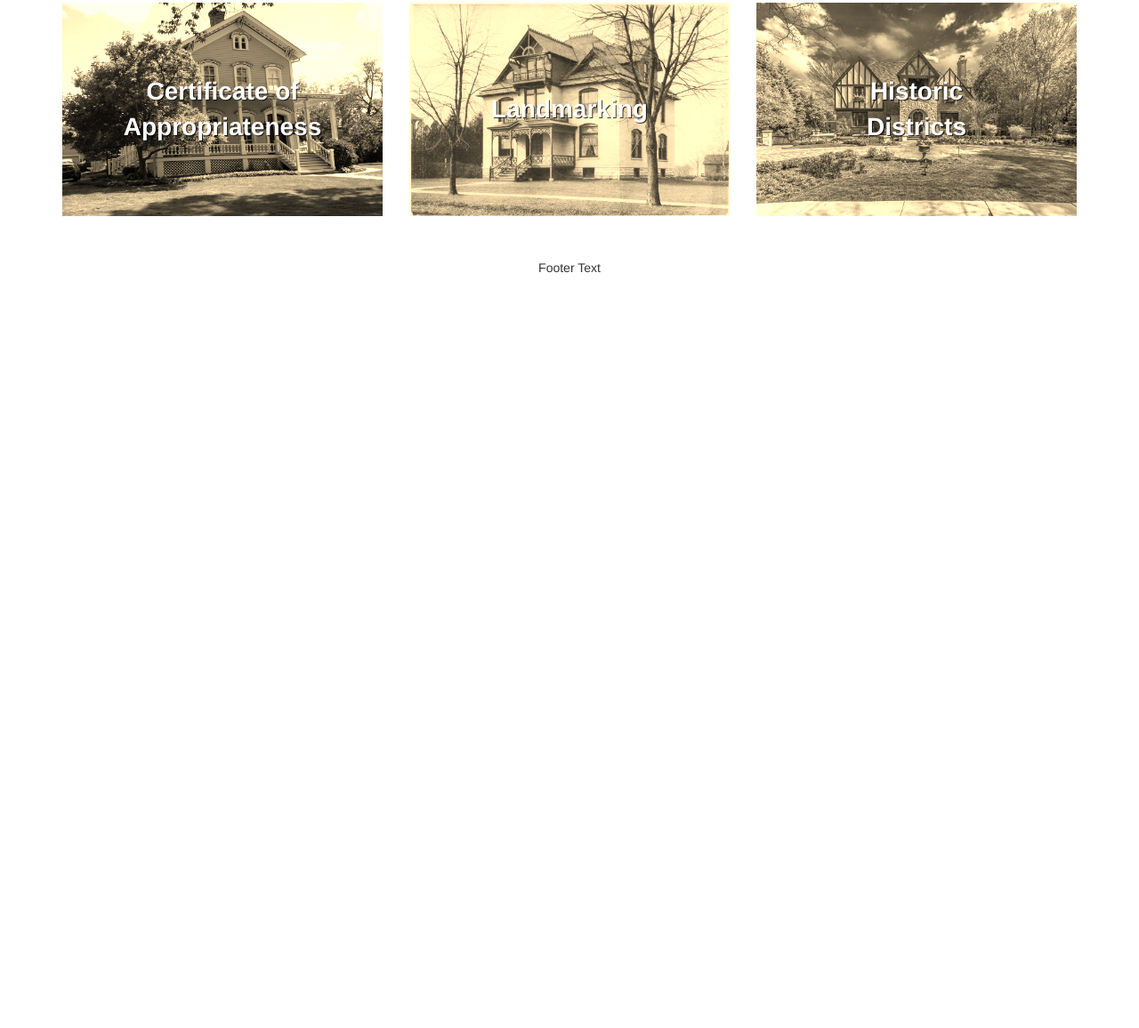
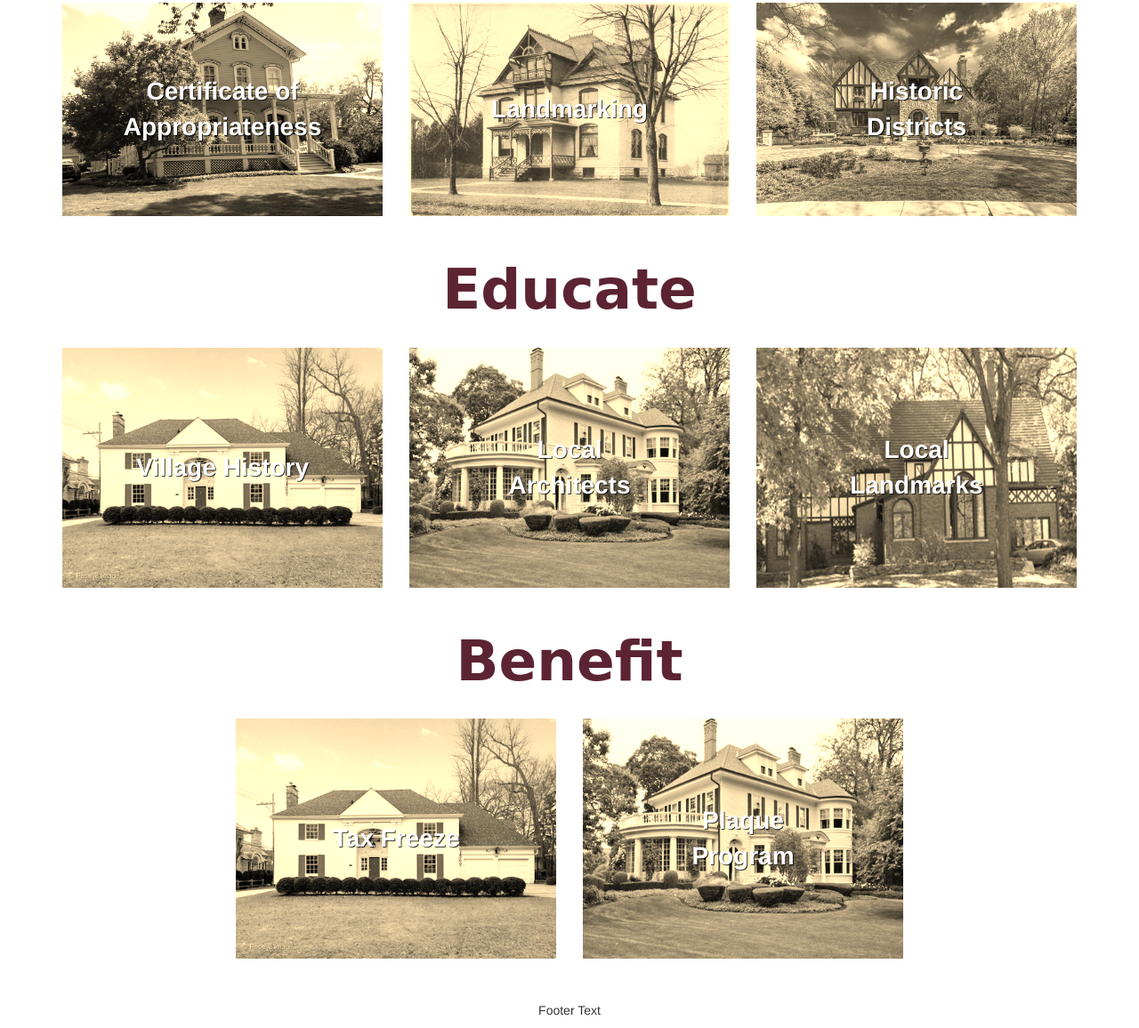
Before and after one commit to MStockmal/InsideOfWebsitre, a plain HTML site: page Index.html in a window 1280 px wide. Shown: the part 596-1752 px from the top of the page at 89% size. Before the commit the page ends 917 px from the top, so only its background shows below. Drawn offline with nearby package versions, Linux system fonts and the light colour scheme; a web font is replaced by a local one.

Commit message:
With Three Columns

```diff
--- a/Index.html
+++ b/Index.html
@@ -274,18 +274,64 @@ transform:none;
 		<div class="container text-center">
 			<h3 style="font-size: 3em; font-weight: bold;"><span class="cursive inBetween">Protect</span></h3><br>
 			<div class="row">
+				<a href="http://cms4.revize.com/revize/hinsdale/document_center/HistoricPreservation/Application_for_Certificate_of_Appropriateness.pdf">
 					<div class="col-sm-4">
 						<img src="images/HinsdaleTimeMachine.049%20copy.jpeg" class="img-responsive" style="width:100%" alt="Image">
 						<div class="centered">Certificate of Appropriateness</div>
 					</div>
+				</a>
+				<a href="http://www.villageofhinsdale.org/residents/village_history/view_designated_landmarks_(text).php">
 					<div class="col-sm-4">
-      <img src="images/304SLincoln12.jpg" class="img-responsive" style="width:100%" alt="Image">
+						<img src="images/304SLincoln12.jpg" class="img-responsive" style="width:100%" alt="304 S Lincoln">
 						<div class="centered">Landmarking</div>
 					</div>
+				</a>
+				<a href="http://cms4.revize.com/revize/hinsdale/document_center/Residents/National_Register_Historic_District_Information_Packet.pdf">
 					<div class="col-sm-4">
-      <img src="images/4WashingtonCircle.jpg" class="img-responsive" style="width:100%" alt="Image">
+						<img src="images/4WashingtonCircle.jpg" class="img-responsive" style="width:100%" alt="4 Washington Circle">
 						<div class="centered">Historic Districts</div>
+					</div></a>
+
 			</div>
+
+			<h3 style="font-size: 3em; font-weight: bold;"><span class="cursive inBetween">Educate</span></h3><br>
+			<div class="row">
+				<a href="http://www.villageofhinsdale.org/residents/village_history/index.php">
+					<div class="col-sm-4">
+						<img src="images/120SElm.jpg" class="img-responsive" style="width:100%" alt="Image">
+						<div class="centered">Village History</div>
+					</div>
+				</a>
+				<a href="http://www.villageofhinsdale.org/residents/village_history/learning_about_the_local_architects.php">
+					<div class="col-sm-4">
+						<img src="images/134SPark.jpg" class="img-responsive" style="width:100%" alt="304 S Lincoln">
+						<div class="centered">Local Architects</div>
+					</div>
+				</a>
+				<a href="http://www.villageofhinsdale.org/residents/village_history/view_designated_landmarks_(text).php">
+					<div class="col-sm-4">
+						<img src="images/806Wilson.jpg" class="img-responsive" style="width:100%" alt="4 Washington Circle">
+						<div class="centered">Local Landmarks</div>
+					</div></a>
+
+			</div>
+
+			<h3 style="font-size: 3em; font-weight: bold;"><span class="cursive inBetween">Benefit</span></h3><br>
+			<div class="row align-items-center">
+				<a href="http://www.villageofhinsdale.org/residents/village_history/state_of_illinois_tax_incentives.php">
+					<div class="col-sm-offset-2 col-sm-4">
+						<img src="images/120SElm.jpg" class="img-responsive" style="width:100%" alt="Image">
+						<div class="centered">Tax Freeze</div>
+					</div>
+				</a>
+				<a href="http://www.villageofhinsdale.org/residents/village_history/view_designated_landmarks_(images).php">
+					<div class="col-sm-4">
+						<img src="images/134SPark.jpg" class="img-responsive" style="width:100%" alt="304 S Lincoln">
+						<div class="centered">Plaque Program</div>
+					</div>
+				</a>
+
+
 			</div>
 		</div><br>
 
```
Also changed, not shown: index.html (+48 -2 lines), images/120SElm.jpg (added), images/134SPark.jpg (added), images/806Wilson.jpg (added), 1 other file. Lines whose indentation alone changed are shown as unchanged.
